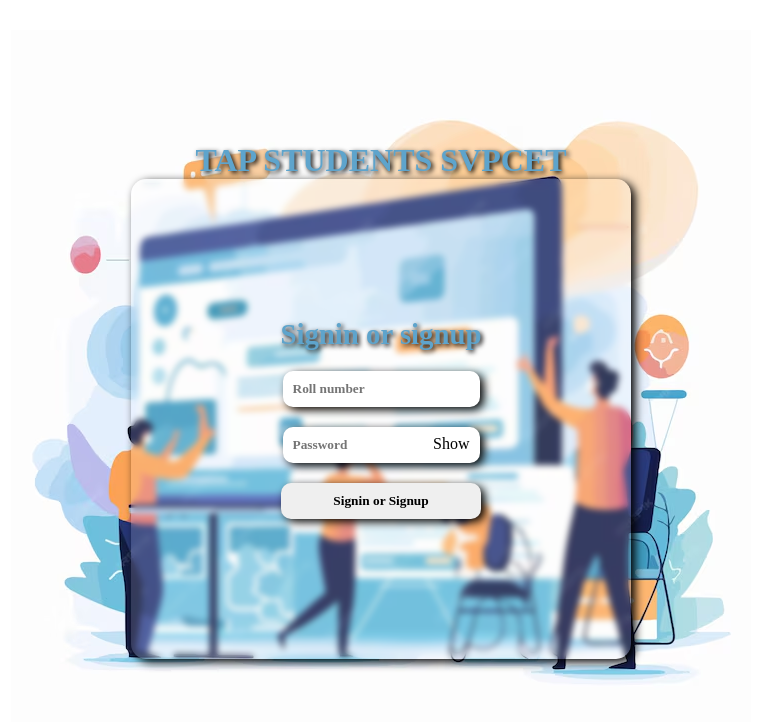
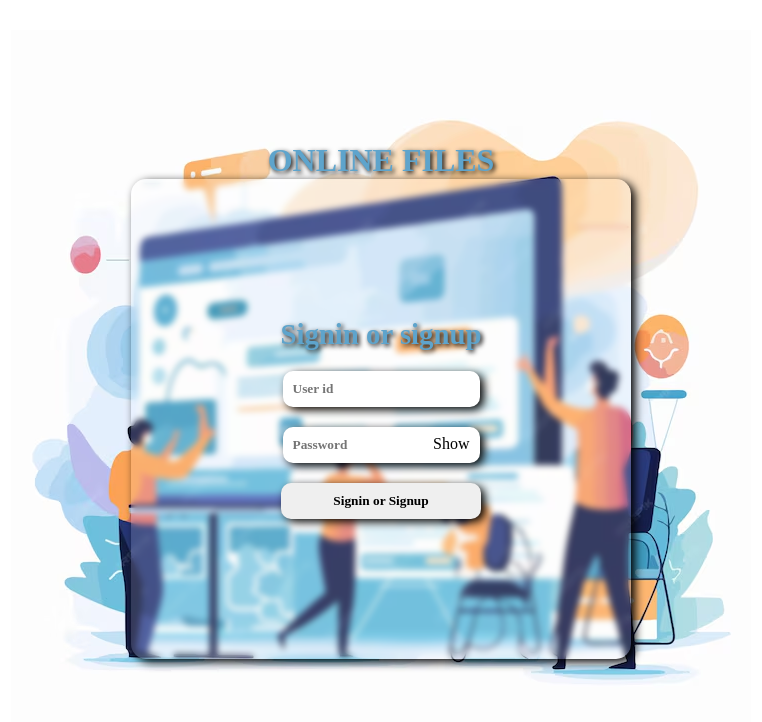
Before and after one commit to Neshraj/Onlinefiles, a React (Create React App) app: page / in a window 1280 px wide. Shown: the top 722 px of the page, without its empty margins (259-1021 px from the left). Built offline with nearby package versions, Linux system fonts and the light colour scheme.

Commit message:
Added all files

```diff
--- a/src/components/Login.jsx
+++ b/src/components/Login.jsx
@@ -155,11 +155,11 @@ function Login(){
                 draggable
 
                 />
-                <h1>TAP STUDENTS SVPCET</h1>
+                <h1>ONLINE FILES</h1>
                 <div id="loginbox">
 
                     <h1>Signin or signup</h1>
-                    <input class="logitms"type="text" id='rollnumber' placeholder='Roll number'/>
+                    <input class="logitms"type="text" id='rollnumber' placeholder='User id'/>
                     <div id='sapp'>
                         <input class="logitms" type="password" id="password" placeholder='Password'/>
                         <span id="show-password-btn2" onClick={togglePasswordVisibility}>Show</span>
```
